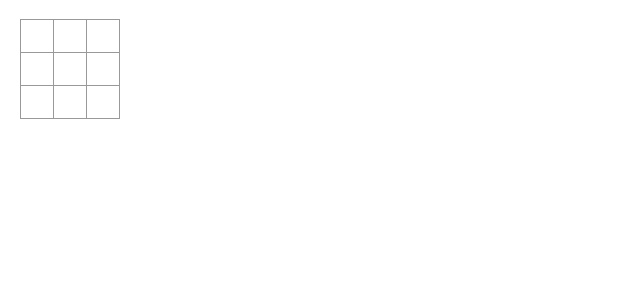
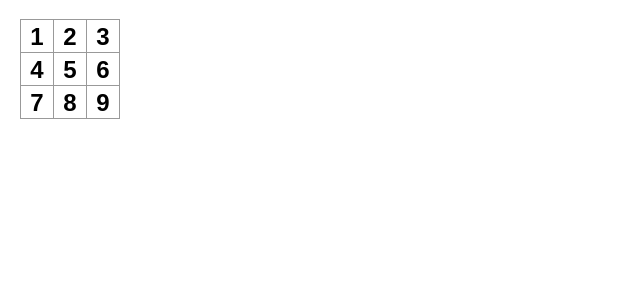
Before and after one commit to madvas333/React-Dev-TicTacToe, a React (Create React App) app: page / in a window 1280 px wide. Shown: the top 300 px of the page, without its empty margins (0-640 px from the left). Built offline with nearby package versions, Linux system fonts and the light colour scheme.

Commit message:
addinf useState to help component remember things

```diff
--- a/src/App.js
+++ b/src/App.js
@@ -1,19 +1,12 @@
-import { useState } from 'react' ;
-function Square() {
-  const [value, setValue] = useState(null);
+function Square({ value }) {
   function handleClick() {
     console.log('clicked!');
   }
+  return ( <button className="square"
+  onClick={handleClick}
+  >{value}</button> );
+}
 
-  return (
-    <button
-      className="square"
-      onClick={handleClick}
-    >
-      {value}
-    </button>
-  );
-}
 export default function Board() {
   return (
     <>
@@ -23,17 +16,15 @@ export default function Board() {
         <Square value="3" />
       </div>
       <div className="board-row">
-    <Square value="4"/>
-    <Square value="5"/>
-    <Square value="6"/>
+        <Square value="4" />
+        <Square value="5" />
+        <Square value="6" />
       </div>
       <div className="board-row">
-    <Square value="7"/>
-    <Square value="8"/>
-    <Square value="9"/>
+        <Square value="7" />
+        <Square value="8" />
+        <Square value="9" />
       </div>
     </>
-
-  ) ;
-
+  );
 }
```
Lines whose indentation alone changed are shown as unchanged.
